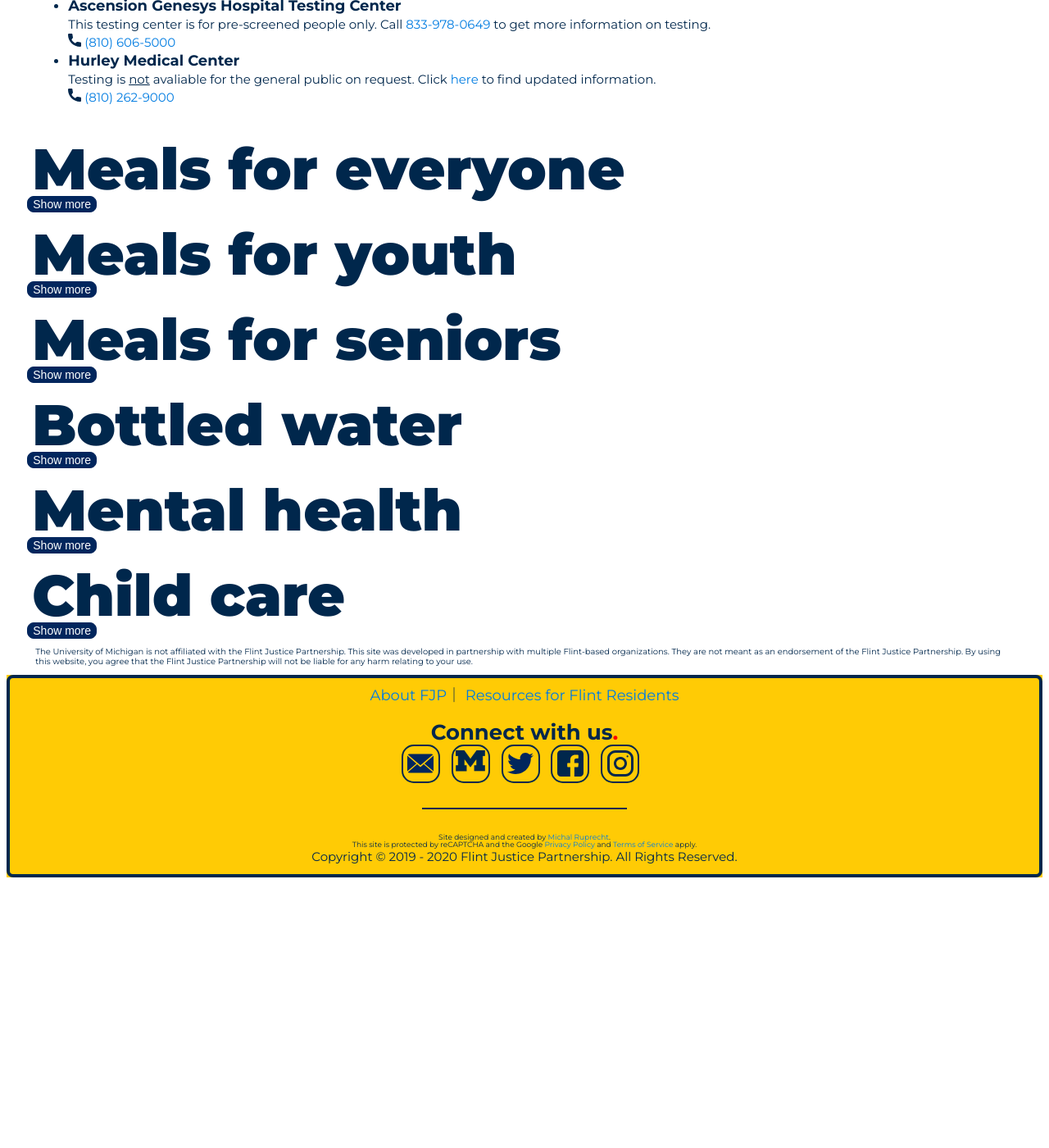
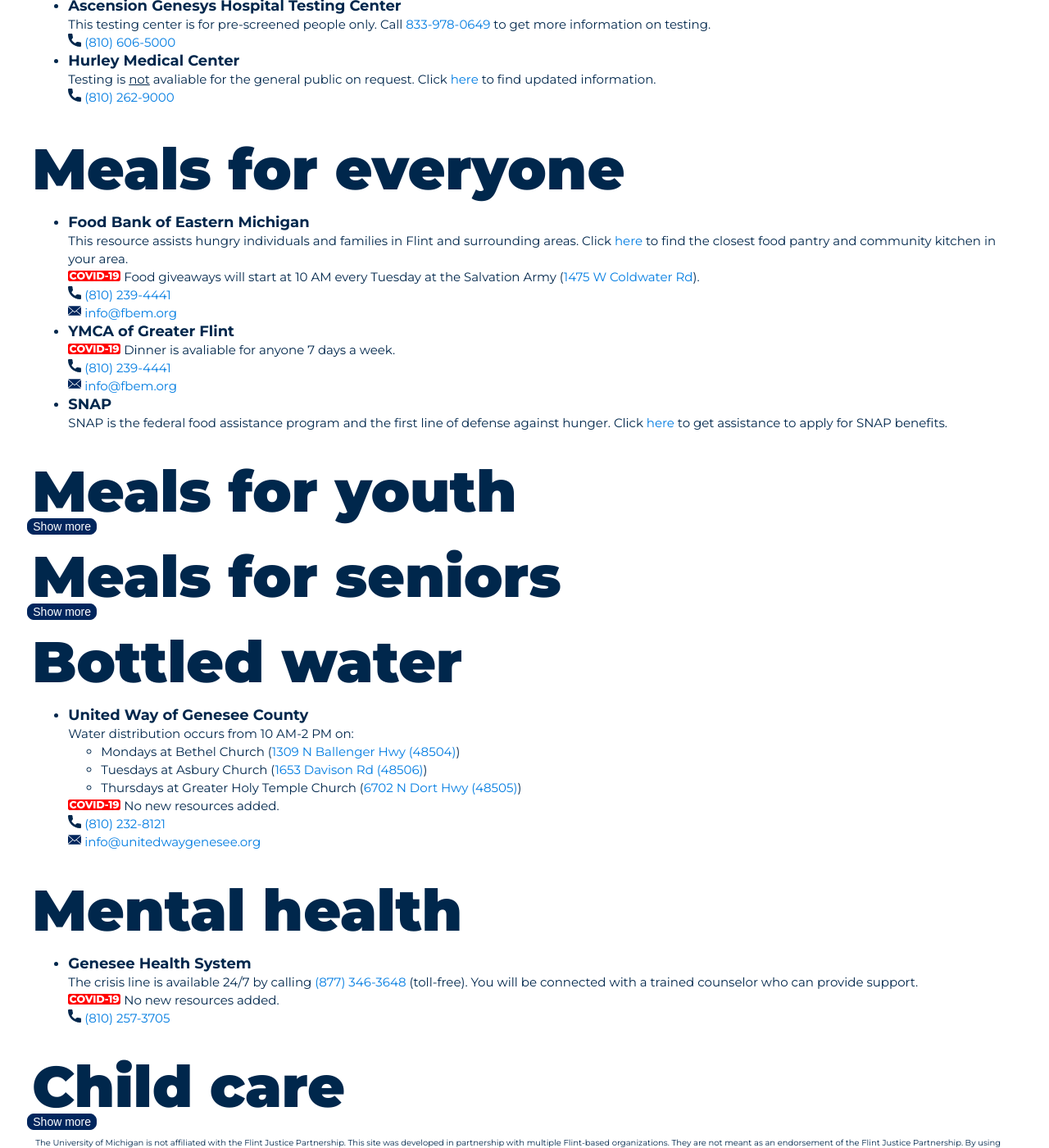
Before and after one commit to umichfjp/umichfjp.github.io, a Jekyll site: the page built from pages/resources.html, in a window 1280 px wide and 1400 px high, scrolled down 439 px. Shown: the whole window at 82% size. Built offline with Jekyll 4.4.1, drawn with Linux system fonts in a browser that asks for light colours; before the commit the page ends 1524 px from its top, so only the background shows below that.

Commit message:
Update resources.html

```diff
--- a/pages/resources.html
+++ b/pages/resources.html
@@ -44,7 +44,6 @@ title: Flint Justice Partnership Official Website
 
 
         <br /><div class="titlere">Meals for everyone</div>
-        <button class="collapsible"></button><div class="content">
         <ul>
         <h3>
           <li>
@@ -67,7 +66,7 @@ title: Flint Justice Partnership Official Website
             <br />SNAP is the federal food assistance program and the first line of defense against hunger. Click <a href="https://secure.feedingamerica.org/site/SPageServer?pagename=GSNAP_Survey&s_src=X17YFLINT&s_subsrc=%7bdevice%7d&s_keyword=%7bkeyword%7d" target="_blank">here</a> to get assistance to apply for SNAP benefits.
           </li>
         </h3>
-        </ul></div>
+        </ul>
 
 
         <br /><div class="titlere">Meals for youth</div>
@@ -111,7 +110,6 @@ title: Flint Justice Partnership Official Website
 
 
         <br /><div class="titlere">Bottled water</div>
-        <button class="collapsible"></button><div class="content">
         <ul>
         <h3>
           <li>
@@ -125,11 +123,10 @@ title: Flint Justice Partnership Official Website
             <br /><img src="https://umichfjp.github.io/assets/icons/mail.svg" alt="Mail" style="width:16px;"> <a href="mailto:info@unitedwaygenesee.org">info@unitedwaygenesee.org</a>
           </li>
         </h3>
-        </ul></div>
+        </ul>
 
 
         <br /><div class="titlere">Mental health</div>
-        <button class="collapsible"></button><div class="content">
         <ul>
         <h3>
           <li>
@@ -139,7 +136,7 @@ title: Flint Justice Partnership Official Website
             <br /><img src="https://umichfjp.github.io/assets/icons/phone.svg" alt="Phone" style="width:16px;"> <a href="tel:+1810-257-3705">(810) 257-3705</a>
           </li>
         </h3>
-        </ul></div>
+        </ul>
 
 
         <br /><div class="titlere">Child care</div>
```
